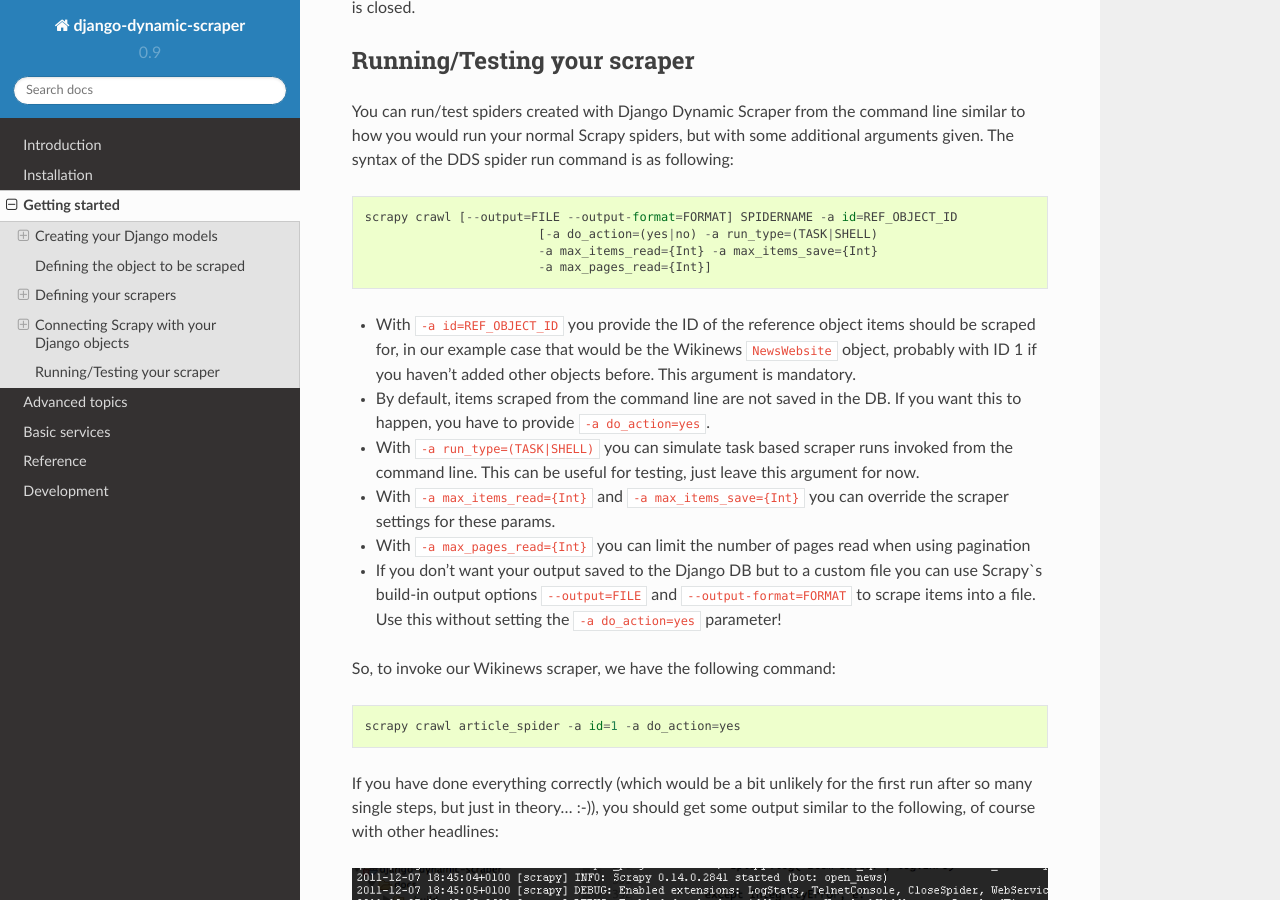
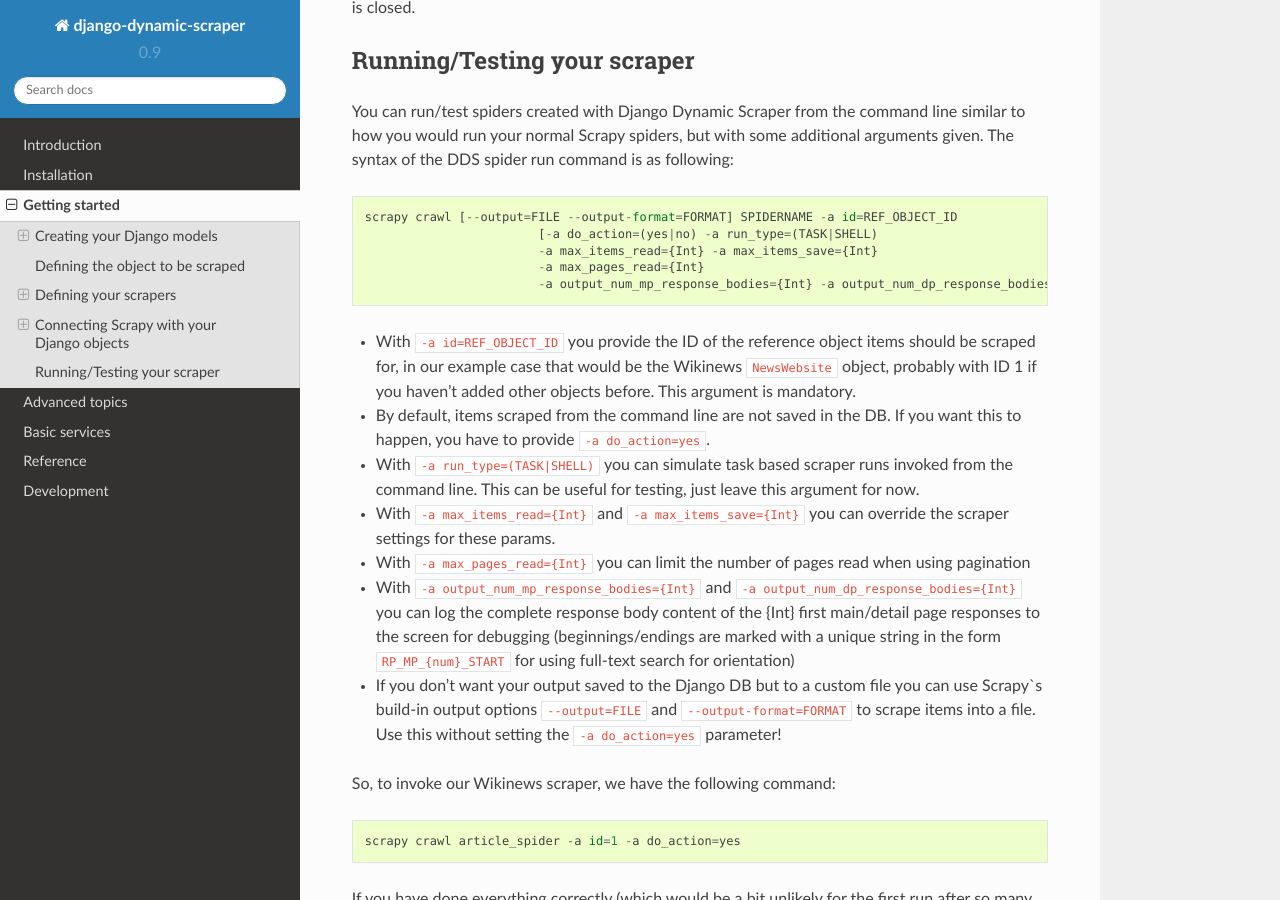
Before and after one commit to dev02019/django-dynamic-scraper, a Sphinx documentation site: the page built from docs/getting_started.rst, in a window 1280 px wide and 900 px high, scrolled down 10457 px. Built offline with Sphinx 7.4.7 and the Read the Docs theme 2.0.0, drawn with Linux system fonts in a browser that asks for light colours.

```diff
--- a/docs/development.rst
+++ b/docs/development.rst
@@ -94,6 +94,12 @@ Docker container can be run with::
 
 Release Notes
 =============
+**Changes in version 0.9.3-beta** (2016-01-14)
+
+* New command line options ``output_num_mp_response_bodies`` and ``output_num_dp_response_bodies``
+  for logging the complete response bodies of the first {Int} main/detail page responses to the screen
+  for debugging (for the really hard cases :-)) (see: :ref:`running_scrapers`)
+
 **Changes in version 0.9.2-beta** (2016-01-14)
 
 * New processor ``remove_chars`` (see: :ref:`processors`) for removing one or several type of chars from
--- a/docs/getting_started.rst
+++ b/docs/getting_started.rst
@@ -389,7 +389,8 @@ as following::
   scrapy crawl [--output=FILE --output-format=FORMAT] SPIDERNAME -a id=REF_OBJECT_ID
                           [-a do_action=(yes|no) -a run_type=(TASK|SHELL)
                           -a max_items_read={Int} -a max_items_save={Int}
-                          -a max_pages_read={Int}]
+                          -a max_pages_read={Int}
+                          -a output_num_mp_response_bodies={Int} -a output_num_dp_response_bodies={Int} ]
 
 * With ``-a id=REF_OBJECT_ID`` you provide the ID of the reference object items should be scraped for,
   in our example case that would be the Wikinews ``NewsWebsite`` object, probably with ID 1 if you haven't
@@ -405,6 +406,11 @@ as following::
   params.
 
 * With ``-a max_pages_read={Int}`` you can limit the number of pages read when using pagination
+
+* With ``-a output_num_mp_response_bodies={Int}`` and ``-a output_num_dp_response_bodies={Int}`` you can log
+  the complete response body content of the {Int} first main/detail page responses to the screen for debugging
+  (beginnings/endings are marked with a unique string in the form ``RP_MP_{num}_START`` for using full-text
+  search for orientation)
 
 * If you don't want your output saved to the Django DB but to a custom file you can use Scrapy`s build-in
   output options ``--output=FILE`` and ``--output-format=FORMAT`` to scrape items into a file. Use this without
--- a/setup.py
+++ b/setup.py
@@ -4,7 +4,7 @@ import os
 
 setup(
     name='django-dynamic-scraper',
-    version='0.9.2',
+    version='0.9.3',
     description='Creating Scrapy scrapers via the Django admin interface',
     author='Holger Drewes',
     author_email='Holger.Drewes@gmail.com',
```
